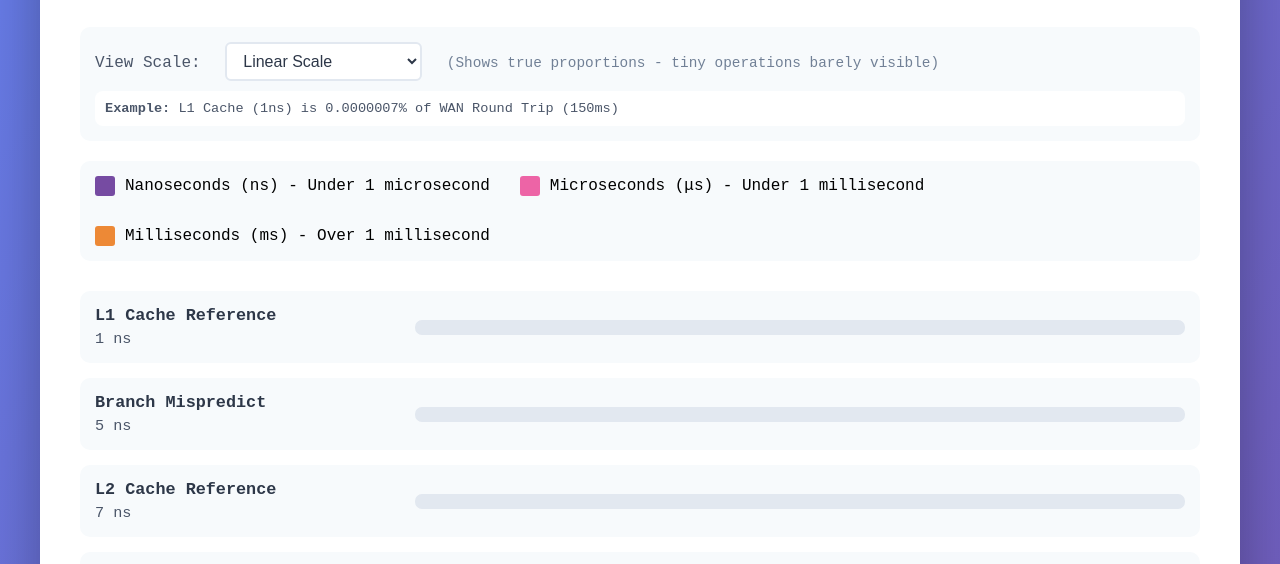
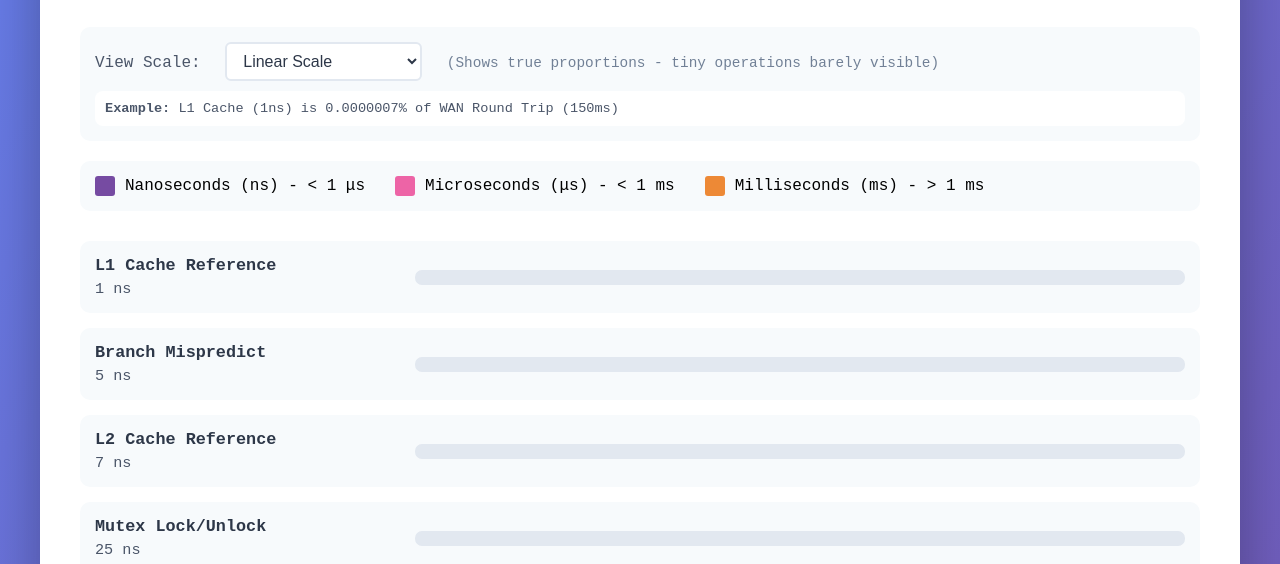
Before and after one commit to MartinKalema/latency-numbers, a website: page index.html in a window 1280 px wide. Shown: the part 174-738 px from the top of the page. Drawn offline with Linux system fonts and the light colour scheme.

Commit message:
style: simplify legend text with < > symbols

```diff
--- a/index.html
+++ b/index.html
@@ -232,15 +232,15 @@
         <div class="legend">
             <div class="legend-item">
                 <div class="legend-box" style="background: #764ba2;"></div>
-                <span>Nanoseconds (ns) - Under 1 microsecond</span>
+                <span>Nanoseconds (ns) - < 1 μs</span>
             </div>
             <div class="legend-item">
                 <div class="legend-box" style="background: #ed64a6;"></div>
-                <span>Microseconds (μs) - Under 1 millisecond</span>
+                <span>Microseconds (μs) - < 1 ms</span>
             </div>
             <div class="legend-item">
                 <div class="legend-box" style="background: #ed8936;"></div>
-                <span>Milliseconds (ms) - Over 1 millisecond</span>
+                <span>Milliseconds (ms) - > 1 ms</span>
             </div>
         </div>
 
```
